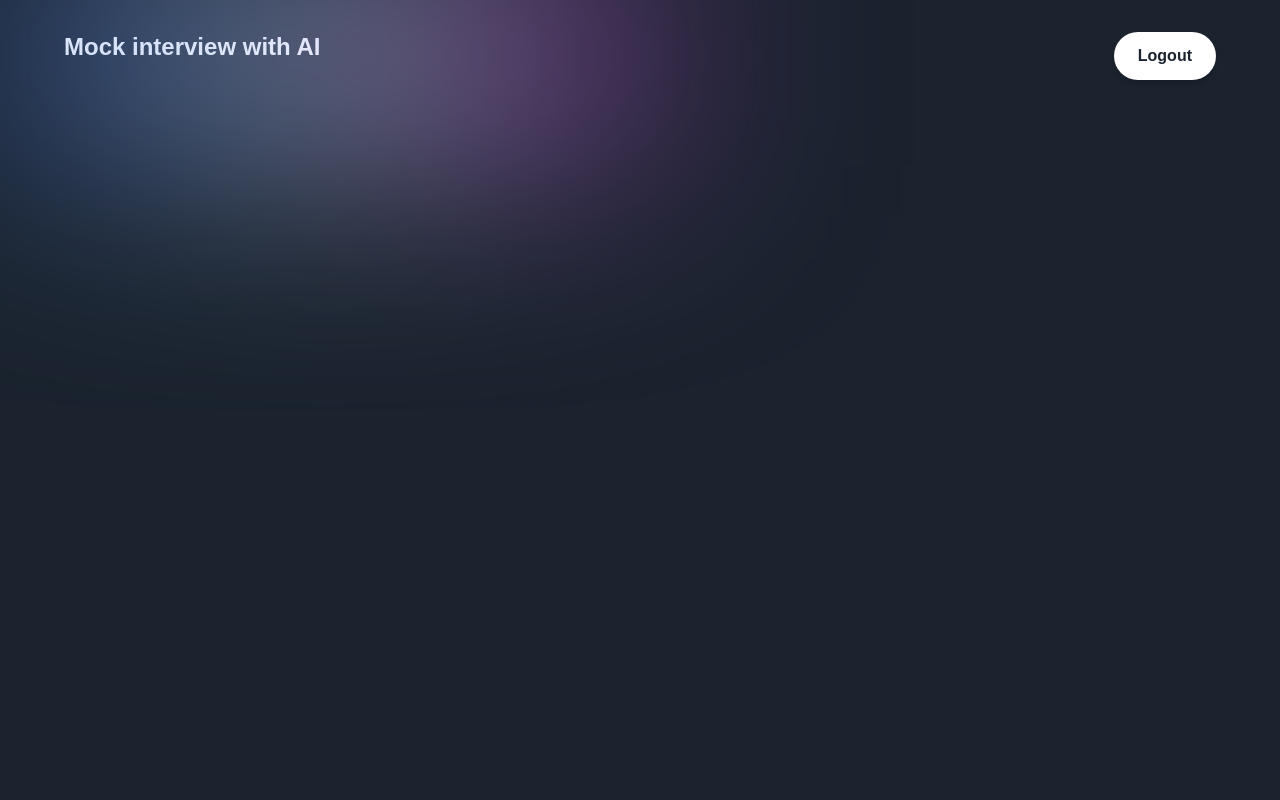
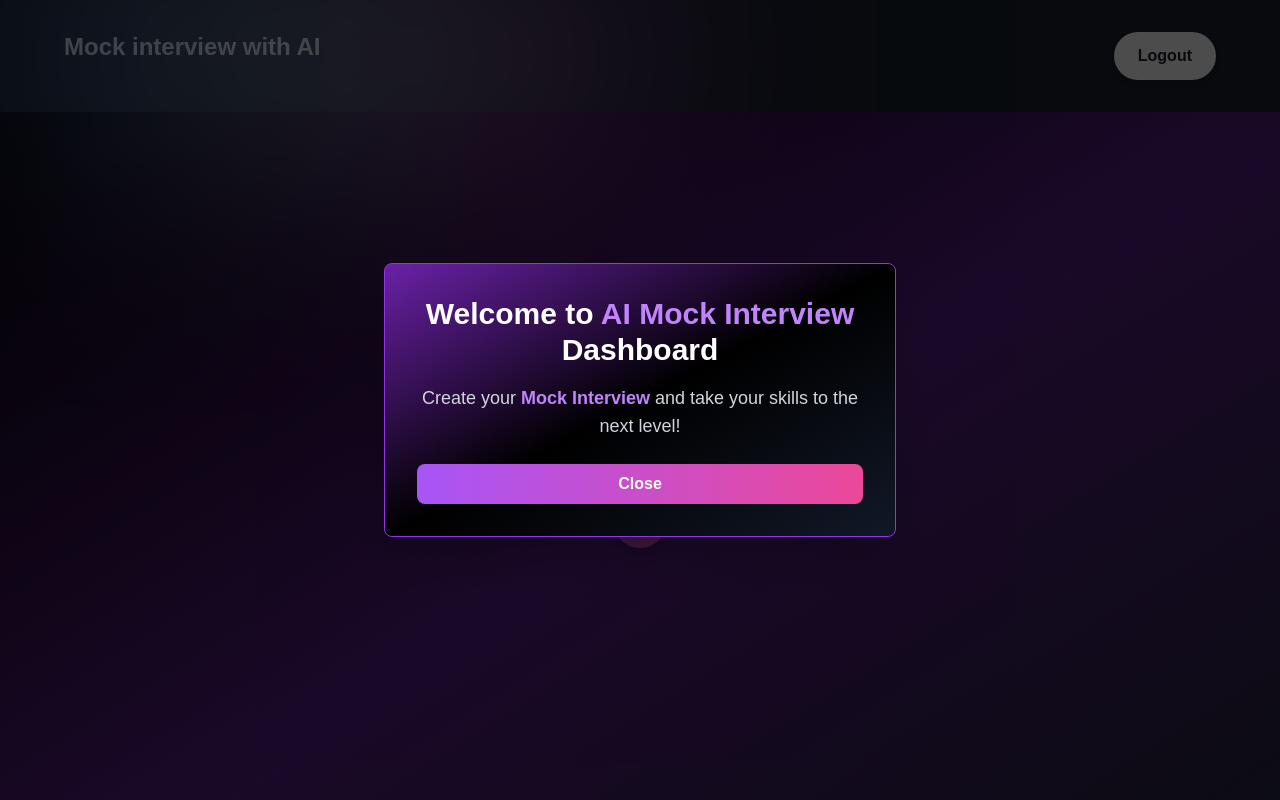
Before and after one commit to prajjwalhacker/next-auth, a Next.js app: page /dashboard/1 in a window 1280 px wide. Built offline with nearby package versions, Linux system fonts and the light colour scheme; a web font is replaced by a local one.

Commit message:
mock interivew modal changes

```diff
--- /dev/null
+++ b/src/app/_components/AddMockInterview.tsx
@@ -0,0 +1,110 @@
+import React, { useState } from 'react';
+
+const frameworks = ["Node.js", "React.js", "Angular", "Vue.js", "Next.js", "Svelte", "Express.js", "NestJS"];
+
+const AddMockInterviewModal = () => {
+  const [isModalOpen, setIsModalOpen] = useState(false);
+  const [jobTitle, setJobTitle] = useState('');
+  const [framework, setFramework] = useState('');
+  const [yearsOfExperience, setYearsOfExperience] = useState('');
+
+  const toggleModal = () => {
+    setIsModalOpen(!isModalOpen);
+  };
+
+  const handleCreateInterview = () => {
+    console.log({
+      jobTitle,
+      framework,
+      yearsOfExperience,
+    });
+    alert("Mock Interview Created!");
+    toggleModal();
+  };
+
+  return (
+    <div className="min-h-screen bg-gradient-to-br from-black via-purple-900 to-gray-800 flex justify-center items-center">
+      {/* + Button to Open Modal */}
+      <button
+        onClick={toggleModal}
+        className="text-4xl text-white bg-gradient-to-r from-purple-500 to-pink-500 hover:opacity-80 transition-all p-4 rounded-full shadow-lg"
+      >
+        +
+      </button>
+
+      {/* Modal */}
+      {isModalOpen && (
+        <div className="fixed inset-0 bg-black bg-opacity-70 flex items-center justify-center z-50">
+          <div className="bg-gradient-to-br from-purple-800 via-black to-gray-900 p-8 rounded-lg shadow-2xl border border-purple-600 w-4/5 max-w-lg">
+            {/* Modal Header */}
+            <h2 className="text-3xl font-bold text-white mb-6 text-center">
+              Create a <span className="text-purple-400">Mock Interview</span>
+            </h2>
+
+            {/* Form Fields */}
+            <div className="space-y-4">
+              {/* Job Title */}
+              <div>
+                <label className="block text-gray-300 text-lg mb-2">Job Title</label>
+                <input
+                  type="text"
+                  value={jobTitle}
+                  onChange={(e) => setJobTitle(e.target.value)}
+                  placeholder="Enter Job Title"
+                  className="w-full p-2 bg-black text-white border border-purple-500 rounded-md placeholder-gray-500"
+                />
+              </div>
+
+              {/* Specific Framework */}
+              <div>
+                <label className="block text-gray-300 text-lg mb-2">Specific Framework</label>
+                <select
+                  value={framework}
+                  onChange={(e) => setFramework(e.target.value)}
+                  className="w-full p-2 bg-black text-white border border-purple-500 rounded-md"
+                >
+                  <option value="" disabled>Select Framework</option>
+                  {frameworks.map((fw) => (
+                    <option key={fw} value={fw} className="bg-black text-white">
+                      {fw}
+                    </option>
+                  ))}
+                </select>
+              </div>
+
+              {/* Years of Experience */}
+              <div>
+                <label className="block text-gray-300 text-lg mb-2">Years of Experience</label>
+                <input
+                  type="number"
+                  value={yearsOfExperience}
+                  onChange={(e) => setYearsOfExperience(e.target.value)}
+                  placeholder="Enter Years of Experience"
+                  className="w-full p-2 bg-black text-white border border-purple-500 rounded-md placeholder-gray-500"
+                />
+              </div>
+            </div>
+
+            {/* Create Mock Interview Button */}
+            <button
+              onClick={handleCreateInterview}
+              className="mt-6 w-full bg-gradient-to-r from-purple-500 to-pink-500 hover:opacity-80 transition-all text-white py-2 rounded-lg font-semibold"
+            >
+              Create Mock Interview
+            </button>
+
+            {/* Close Button */}
+            <button
+              onClick={toggleModal}
+              className="mt-4 w-full text-gray-400 text-sm hover:underline"
+            >
+              Close
+            </button>
+          </div>
+        </div>
+      )}
+    </div>
+  );
+};
+
+export default AddMockInterviewModal;
--- /dev/null
+++ b/src/app/_components/MetaverseModal.tsx
@@ -0,0 +1,37 @@
+import React, { useState } from 'react';
+
+const MetaverseModal = () => {
+  const [isOpen, setIsOpen] = useState(true);
+
+  const closeModal = () => {
+    setIsOpen(false);
+  };
+
+  if (!isOpen) return null; // Don't render the modal if it's closed
+
+  return (
+    <div className="fixed inset-0 bg-black bg-opacity-70 flex items-center justify-center z-50">
+      <div className="bg-gradient-to-br from-purple-800 via-black to-gray-900 p-8 rounded-lg shadow-2xl border border-purple-600 w-4/5 max-w-lg">
+        {/* Modal Header */}
+        <h2 className="text-3xl font-bold text-white mb-4 text-center">
+          Welcome to <span className="text-purple-400">AI Mock Interview</span> Dashboard
+        </h2>
+
+        {/* Modal Content */}
+        <p className="text-gray-300 text-lg text-center mb-6">
+          Create your <span className="text-purple-400 font-semibold">Mock Interview</span> and take your skills to the next level!
+        </p>
+
+        {/* Close Button */}
+        <button
+          onClick={closeModal}
+          className="block w-full bg-gradient-to-r from-purple-500 to-pink-500 hover:opacity-80 transition-all text-white py-2 rounded-lg font-semibold"
+        >
+          Close
+        </button>
+      </div>
+    </div>
+  );
+};
+
+export default MetaverseModal;
--- a/src/app/dashboard/[id]/page.tsx
+++ b/src/app/dashboard/[id]/page.tsx
@@ -3,6 +3,8 @@ import React from 'react'
 import Navbar from '../../_components/Navbar';
 import axios from 'axios';
 import { notify } from '@/app/signup/page';
+import MetaverseModal from '@/app/_components/MetaverseModal';
+import AddMockInterviewModal from '@/app/_components/AddMockInterview';
 
 const Dashboard = () => {
 
@@ -29,6 +31,8 @@ const Dashboard = () => {
   return (
     <div className="bg-primary-black h-screen overflow-hidden">
        <Navbar buttons={buttons}/>
+       <MetaverseModal/>
+       <AddMockInterviewModal/>
     </div>
   )
 }
--- a/src/app/login/page.tsx
+++ b/src/app/login/page.tsx
@@ -178,7 +178,7 @@ const Login = () => {
     <span className="text-blue-500 font-semibold"> numeric</span>, and
     <span className="text-yellow-500 font-semibold"> special character</span>.
   </p>
-     <button key={'register'} className="px-6 py-3 bg-white text-primary-black font-semibold rounded-full shadow-md hover:bg-gray-100 hover:shadow-lg transition duration-300 ease-in-out transform hover:-translate-y-1" onClick={(e) => {
+     <button key={'register'} className="flex justify-center px-6 py-3 bg-white text-primary-black font-semibold rounded-full shadow-md hover:bg-gray-100 hover:shadow-lg transition duration-300 ease-in-out transform hover:-translate-y-1" onClick={(e) => {
         onSubmit(e);
      }}>
           {loading ? <div className="relative w-16 h-16">
```
